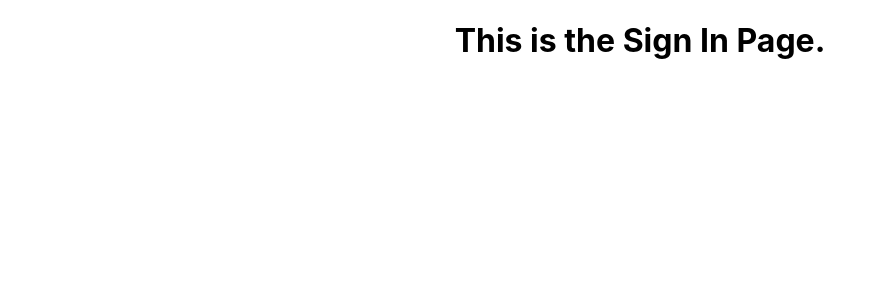
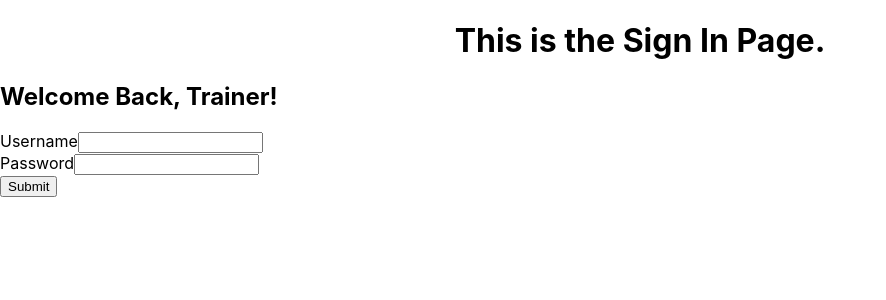
Before and after one commit to Ryan-T-Case/pokedex, a React (Create React App) app in the folder client/: page /signin in a window 1280 px wide. Shown: the top 300 px of the page, without its empty margins (0-886 px from the left). Built offline with nearby package versions, Linux system fonts and the light colour scheme.

Commit message:
Created initial basic sign in form component, and main pokedex page component

```diff
--- a/client/src/App.js
+++ b/client/src/App.js
@@ -5,6 +5,7 @@ import { BrowserRouter as Router, Route, Switch } from "react-router-dom";
 import Home from "./pages/Home/Home";
 import SignUp from "./pages/SignUp/SignUp";
 import SignIn from "./pages/SignIn/SignIn";
+import PokedexMain from "./pages/PokedexMain/PokedexMain";
 
 class App extends Component {
   render() {
@@ -15,6 +16,7 @@ class App extends Component {
             <Route exact path="/" component={Home}></Route>
             <Route exact path="/signup" component={SignUp}></Route>
             <Route exact path="/signin" component={SignIn}></Route>
+            <Route exact path="/pokedex-main-dashboard" component={PokedexMain}></Route>
           </Switch>
         </Router>
       </div>
--- /dev/null
+++ b/client/src/components/SignInForm.js
@@ -0,0 +1,21 @@
+import React from "react";
+
+
+const SignInForm = () => {
+    return(
+        <div className="SignInForm">
+            <h2>Welcome Back, Trainer!</h2>
+            <form>
+                <label htmlFor="username">Username</label>
+                <input type="text" name="username"></input>
+                <br></br>
+                <label htmlFor="password">Password</label>
+                <input type="text" name="password"></input>
+                <br></br>
+                <input type="submit" value="Submit"></input>
+            </form>
+        </div>
+    )
+}
+
+export default SignInForm;
--- /dev/null
+++ b/client/src/pages/PokedexMain/PokedexMain.js
@@ -0,0 +1,23 @@
+import React, { Component } from "react";
+
+class PokedexMain extends Component {
+    state = {
+        selectedPokemon: "",
+        playlist: [],
+        musicPlaying: true,
+        user: {}
+    }
+
+    render() {
+        return(
+            <div className="PokedexMain">
+                <p>This is the main page for the pokedex. There will be a list of Pokemon on the page and the current signed in user will be at the top right.</p>
+                <p>When the arrow key is scrolled up or down, or a pokemon name is clicked on, a the pokemon preview window will change</p>
+                <p>Below this preview window will be the option to click a button for more details, which routes to the Pokedex Bio page for that specific pokemon</p>
+                <p>Towards the bottom of this page will be some sort of jukebox media player that plays pokemon music. The user can turn it off.</p>
+            </div>
+        )
+    }
+}
+
+export default PokedexMain;
--- a/client/src/pages/SignIn/SignIn.js
+++ b/client/src/pages/SignIn/SignIn.js
@@ -1,10 +1,12 @@
 import React from "react";
 import "./SignIn.css"
+import SignInForm from "../../components/SignInForm";
 
 const SignIn = () => {
     return(
         <div className="SignIn">
             <h1>This is the Sign In Page.</h1>
+            <SignInForm />
         </div>
     )
 }
```
Also changed, not shown: client/src/pages/PokedexMain/PokedexMain.css (added).
